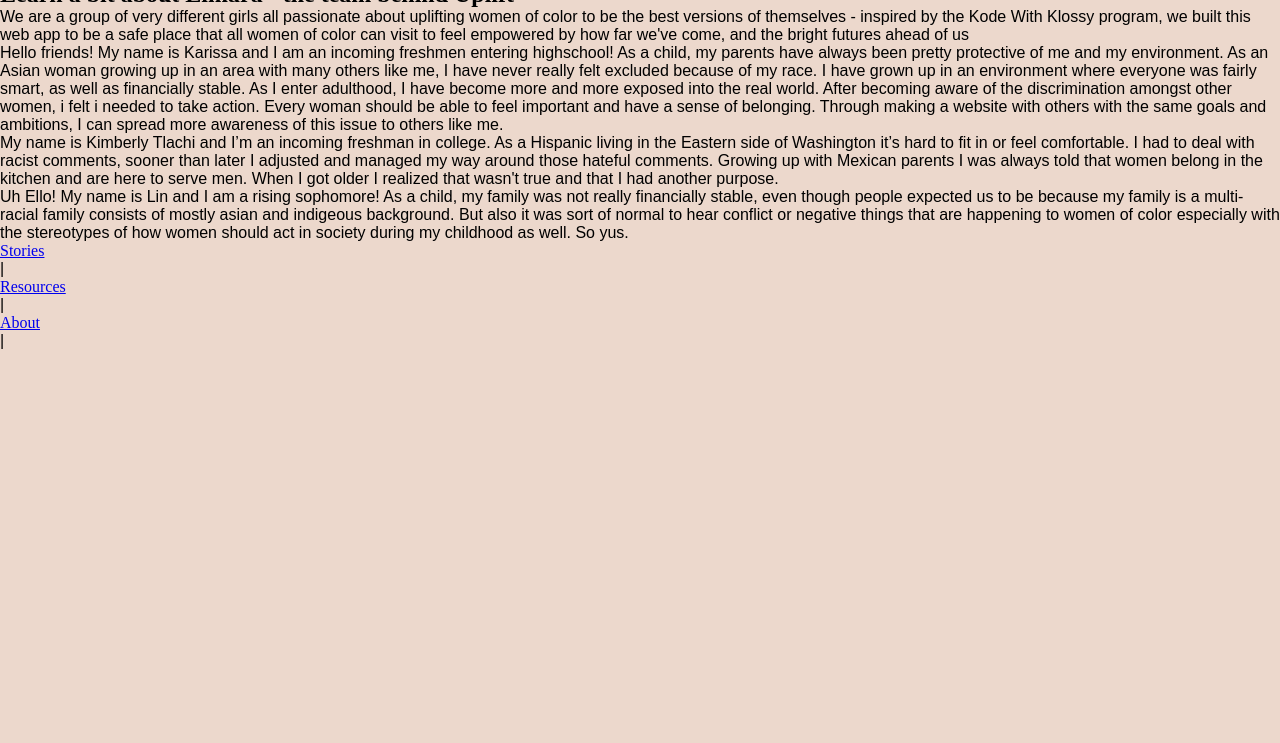
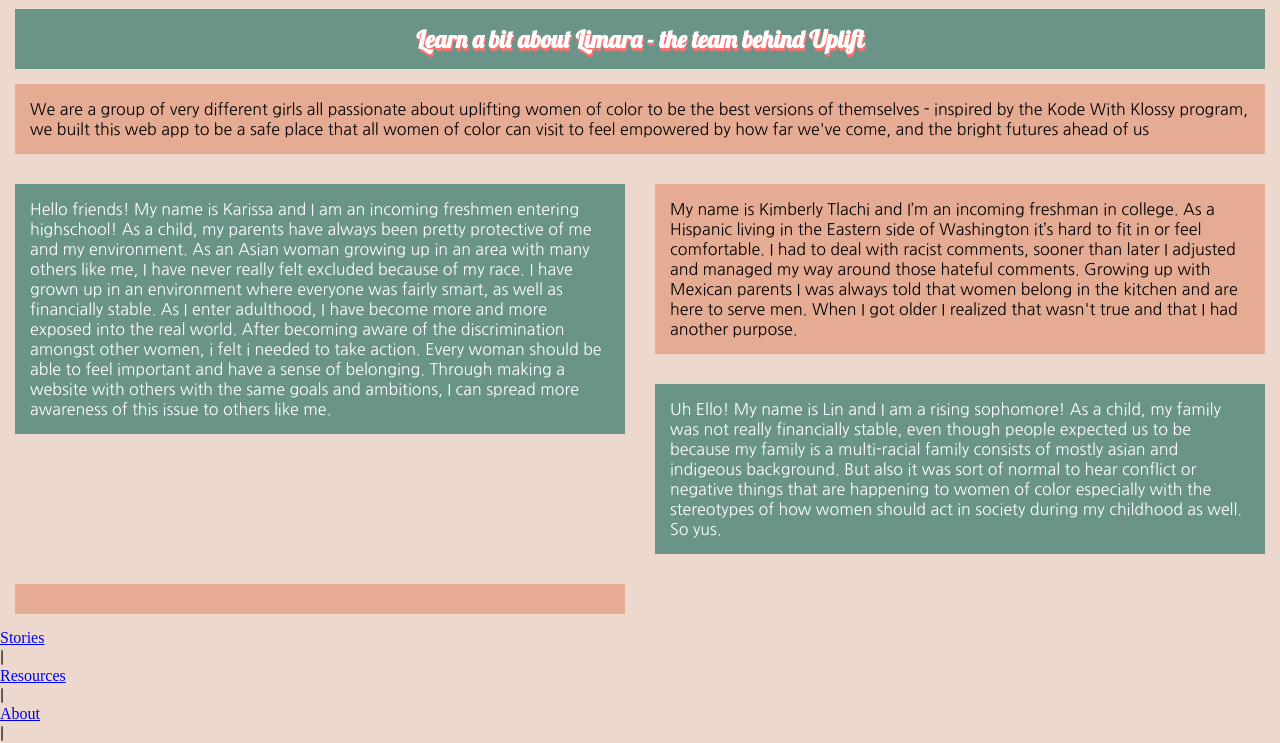
Before and after one commit to linishere/uplift, a plain HTML site: page about.html in a window 1280 px wide. Shown: the part 170-913 px from the top of the page. Before the commit the page ends 800 px from the top, so only its background shows below. Drawn offline with nearby package versions, Linux system fonts and the light colour scheme.

Commit message:
some edits bro

```diff
--- a/about.html
+++ b/about.html
@@ -3,6 +3,10 @@
   <head>
     <meta charset="utf-8">
     <link rel="stylesheet" href="style.css">
+    <link rel="stylesheet" href="three.css">
+    <link href="https://fonts.googleapis.com/css?family=Nanum+Gothic&display=swap" rel="stylesheet">
+   <link href="https://fonts.googleapis.com/css?family=Lobster&display=swap" rel="stylesheet">
+   <link href="https://fonts.googleapis.com/css?family=Nanum+Gothic:700%7COpen+Sans&display=swap" rel="stylesheet">
     <title>Uplift | About</title>
   </head>
   <body>
@@ -17,15 +21,20 @@
         <p>|</p>
       </nav>
     </header>
+    <div class="headbro">
       <h2>Learn a bit about Limara - the team behind Uplift</h2>
+    </div>
+    <div class="basicabout">
       <p>We are a group of very different girls all passionate about
          uplifting women of color to be the best versions of themselves -
          inspired by the Kode With Klossy program, we built this web app to
          be a safe place that all women of color can visit to feel empowered
           by how far we've come, and the bright futures ahead of us
       </p>
+    </div>
+    <div class="ahnou">
       <div class="kar">
-      <p>Hello friends! My name is Karissa and I am an incoming freshmen entering
+        <p class="fiteme">Hello friends! My name is Karissa and I am an incoming freshmen entering
           highschool! As a child, my parents have always been pretty protective of
           me and my environment. As an Asian woman growing up in an area with many
           others like me, I have never really felt excluded because of my race. I
@@ -37,6 +46,8 @@
           a website with others with the same goals and ambitions, I can spread more
           awareness of this issue to others like me.</p>
       </div>
+    </div>
+    <div class = "dare">
       <div class="kim">
         <p>My name is Kimberly Tlachi and I’m an incoming freshman in college. As
           a Hispanic living in the Eastern side of Washington it’s hard to fit in
@@ -46,8 +57,11 @@
           and are here to serve men. When I got older I realized that wasn't true
           and that I had another purpose.</p>
       </div>
+    </div>
+    <br>
+    <div class="ahnou">
       <div class="lin">
-      <p>Uh Ello! My name is Lin and I am a rising sophomore! As a child, my
+        <p class="fiteme">Uh Ello! My name is Lin and I am a rising sophomore! As a child, my
           family was not really financially stable, even though people expected us
            to be because my family is a multi-racial family consists of mostly asian
            and indigeous background. But also it was sort of normal to hear conflict
@@ -55,8 +69,12 @@
            the stereotypes of how women should act in society during my childhood
            as well. So yus.</p>
       </div>
+    </div>
+    <dvi class = "dare">
       <div class="madi">
         <p></p>
+      </div>
+    </div>
   </div>
     <footer>
       <a href="stories.html">Stories</a>
--- a/three.css
+++ b/three.css
@@ -0,0 +1,66 @@
+* {
+  padding: 0;
+  margin: 0;
+  box-sizing: border-box;
+}
+
+.ahnou {
+  float: left;
+  width: 50%;
+  color: white;
+}
+
+.dare {
+  float: left;
+  width: 50%;
+}
+
+.kar {
+  background-color: #6A9488;
+  padding: 15px;
+  margin: 15px;
+}
+
+.kim {
+  background-color: #E6AB93;
+  padding: 15px;
+  margin: 15px;
+}
+
+.lin {
+  background-color: #6A9488;
+  padding: 15px;
+  margin: 15px;
+}
+
+.madi {
+  background-color: #E6AB93;
+  padding: 15px;
+  margin: 15px;
+}
+
+.headbro {
+  background-color: #6A9488;
+  padding: 15px;
+  margin: 15px;
+  display: flex;
+  justify-content: center;
+  align-items: center;
+  color: white;
+  text-shadow: 1px 3px #FE7171;
+  font-family: 'Lobster', sans-serif;
+  font-size; 30px;
+}
+
+.basicabout {
+  background-color: #E6AB93;
+  padding: 15px;
+  margin: 15px;
+  display: flex;
+  justify-content: center;
+  align-items: center;
+}
+
+.fiteme {
+  color: white;
+}
--- a/two.css
+++ b/two.css
@@ -11,6 +11,10 @@
   padding: 15px;
   background-color: #6a9488;
   margin: 15px;
+  color: white;
+  text-shadow: 1px 3px #FE7171;
+  font-family: 'Lobster', sans-serif;
+  font-size; 30px;
 }
 
 .nou {
@@ -20,6 +24,7 @@
   padding: 15px;
   background-color: #E6AB93;
   margin: 15px;
+  font-family: 'Nanum Gothic';
 }
 
 .timeline {
```
Also changed, not shown: resources.html (+3 -0 lines), stories.html (+3 -1 lines). Lines whose indentation alone changed are shown as unchanged.
